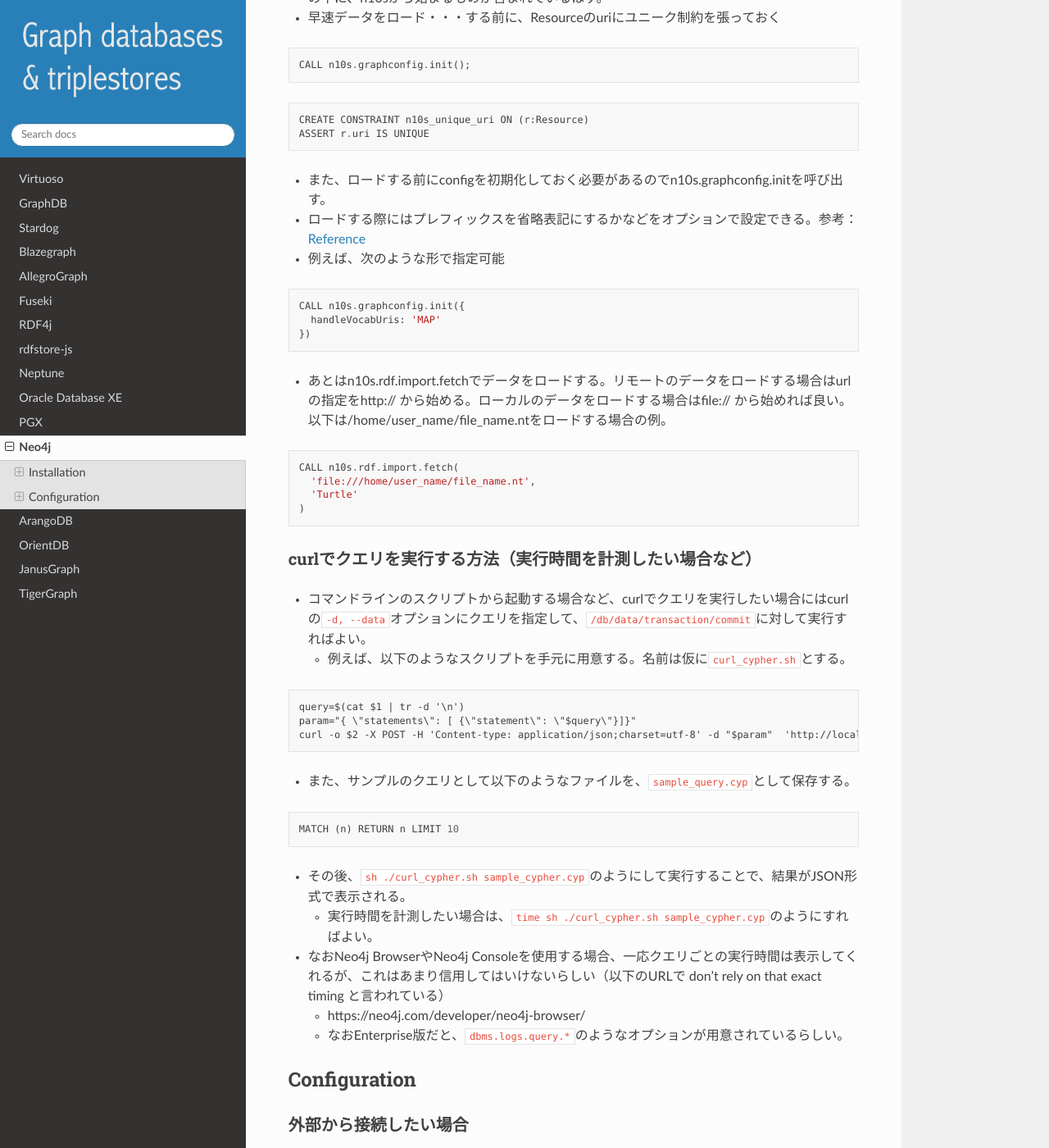
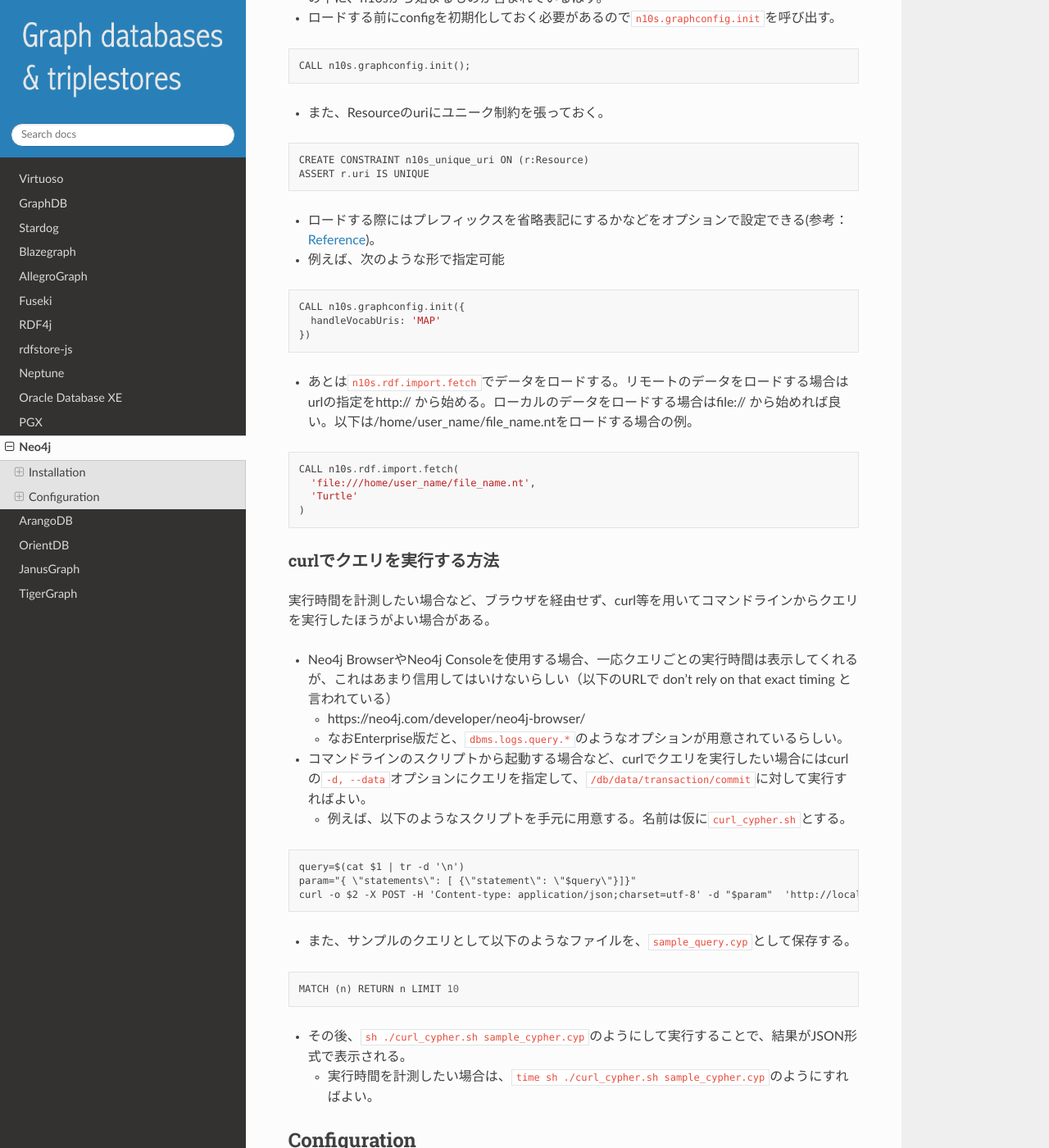
Before and after one commit to dbcls/graphdbs, a Sphinx documentation site: the page built from docs/md/neo4j.md, in a window 1280 px wide and 1400 px high, scrolled down 1870 px. Shown: the whole window at 82% size. Built offline with Sphinx 7.4.7 and the Read the Docs theme 2.0.0, drawn with Linux system fonts in a browser that asks for light colours.

Commit message:
update docs/md/neo4j.md

````diff
--- a/docs/md/neo4j.md
+++ b/docs/md/neo4j.md
@@ -60,18 +60,20 @@
 sudo service neo4j restart
 ```
  * うまくいっていれば、Neo4j Browser上で`call dbms.procedures()`というコマンドの実行結果の中に、n10sから始まるものが含まれているはず。
- * 早速データをロード・・・する前に、Resourceのuriにユニーク制約を張っておく
+ * ロードする前にconfigを初期化しておく必要があるので`n10s.graphconfig.init`を呼び出す。
 
 ```
 CALL n10s.graphconfig.init();
 ```
+
+* また、Resourceのuriにユニーク制約を張っておく。
+
 ```
 CREATE CONSTRAINT n10s_unique_uri ON (r:Resource)
 ASSERT r.uri IS UNIQUE
 ```
 
- * また、ロードする前にconfigを初期化しておく必要があるのでn10s.graphconfig.initを呼び出す。
- * ロードする際にはプレフィックスを省略表記にするかなどをオプションで設定できる。参考：[Reference](https://neo4j.com/docs/labs/nsmntx/current/reference/)
+ * ロードする際にはプレフィックスを省略表記にするかなどをオプションで設定できる(参考：[Reference](https://neo4j.com/docs/labs/nsmntx/current/reference/))。
  * 例えば、次のような形で指定可能
 
 ```
@@ -80,7 +82,7 @@
 })
 ```
 
- * あとはn10s.rdf.import.fetchでデータをロードする。リモートのデータをロードする場合はurlの指定をhttp:// から始める。ローカルのデータをロードする場合はfile:// から始めれば良い。以下は/home/user_name/file_name.ntをロードする場合の例。
+ * あとは`n10s.rdf.import.fetch`でデータをロードする。リモートのデータをロードする場合はurlの指定をhttp:// から始める。ローカルのデータをロードする場合はfile:// から始めれば良い。以下は/home/user_name/file_name.ntをロードする場合の例。
 
 ```
 CALL n10s.rdf.import.fetch(
@@ -89,7 +91,11 @@
 )
 ```
 
-### curlでクエリを実行する方法（実行時間を計測したい場合など）
+### curlでクエリを実行する方法
+実行時間を計測したい場合など、ブラウザを経由せず、curl等を用いてコマンドラインからクエリを実行したほうがよい場合がある。
+ * Neo4j BrowserやNeo4j Consoleを使用する場合、一応クエリごとの実行時間は表示してくれるが、これはあまり信用してはいけないらしい（以下のURLで don't rely on that exact timing と言われている）
+   * https://neo4j.com/developer/neo4j-browser/
+   * なおEnterprise版だと、`dbms.logs.query.*`のようなオプションが用意されているらしい。
  * コマンドラインのスクリプトから起動する場合など、curlでクエリを実行したい場合にはcurlの`-d, --data`オプションにクエリを指定して、`/db/data/transaction/commit`に対して実行すればよい。
    * 例えば、以下のようなスクリプトを手元に用意する。名前は仮に`curl_cypher.sh`とする。
 ```
@@ -103,10 +109,6 @@
 ```
    * その後、`sh ./curl_cypher.sh sample_cypher.cyp`のようにして実行することで、結果がJSON形式で表示される。
      * 実行時間を計測したい場合は、`time sh ./curl_cypher.sh sample_cypher.cyp`のようにすればよい。
-
- * なおNeo4j BrowserやNeo4j Consoleを使用する場合、一応クエリごとの実行時間は表示してくれるが、これはあまり信用してはいけないらしい（以下のURLで don't rely on that exact timing と言われている）
-   * https://neo4j.com/developer/neo4j-browser/
-   * なおEnterprise版だと、`dbms.logs.query.*`のようなオプションが用意されているらしい。
 
 
 
````
Also changed, not shown: other parts of docs/md/neo4j.md (+2 -2 lines).
